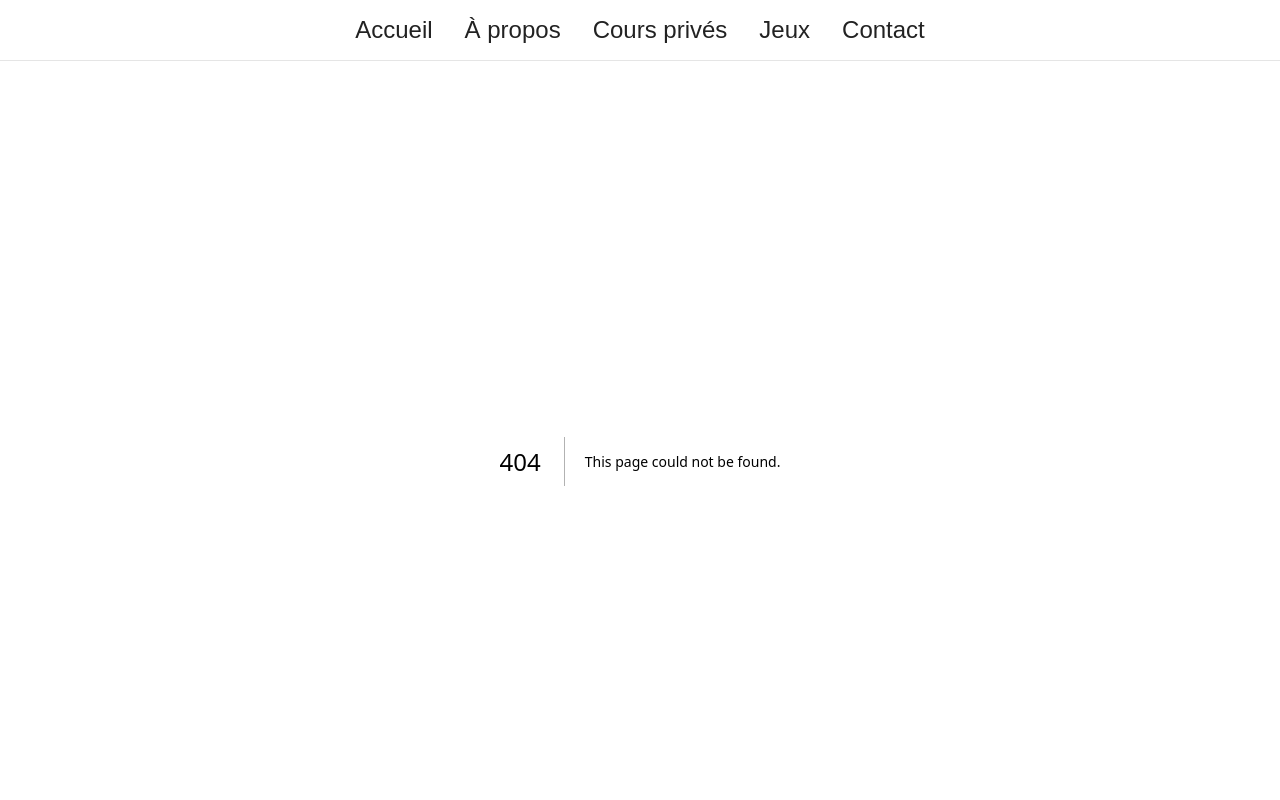
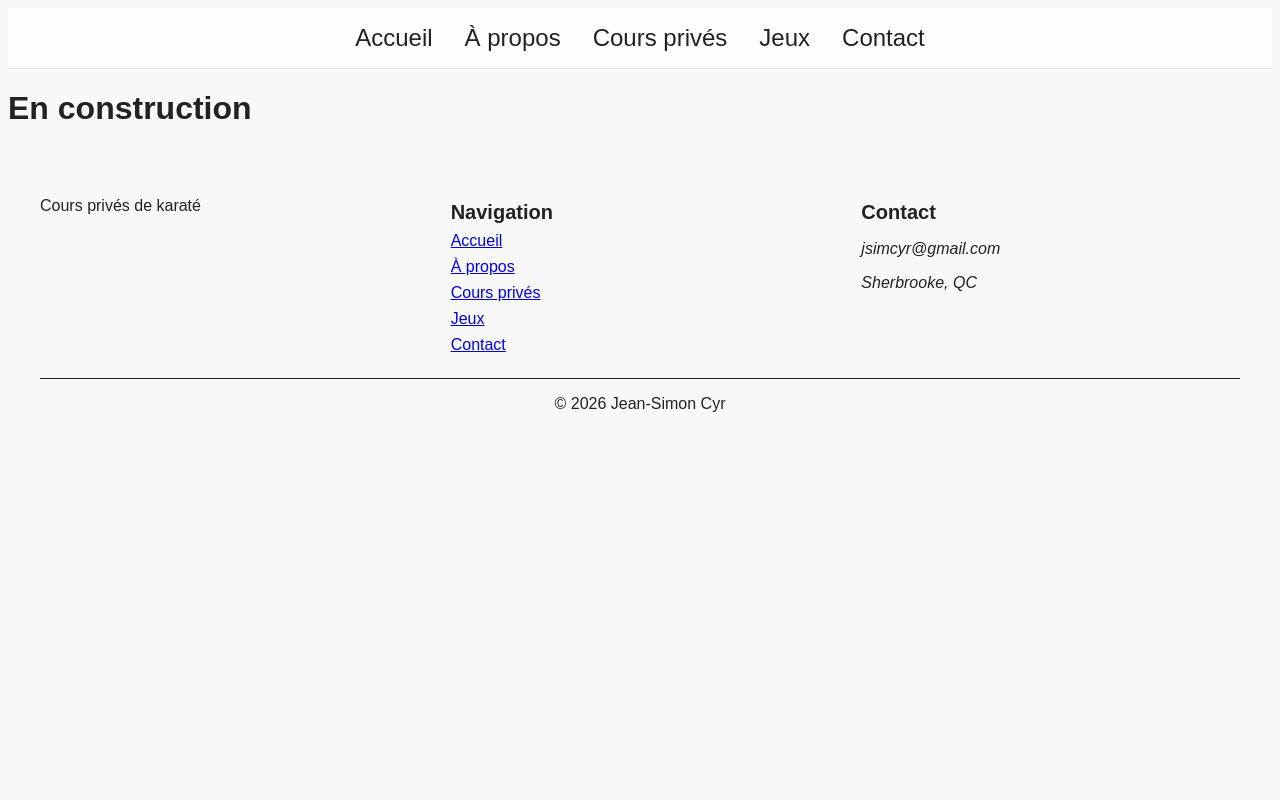
Before and after one commit to Jaska28/karate-website, a Next.js app: page /games in a window 1280 px wide. Before the commit this address had no page. Shown: the top 800 px of the page. Built offline with nearby package versions, Linux system fonts and the light colour scheme.

Commit message:
feat:add games page layout and styles

```diff
--- /dev/null
+++ b/app/games/page.tsx
@@ -0,0 +1,9 @@
+import styles from "@/app/about/page.module.css";
+
+export default function GamesPage() {
+    return (
+        <main className={styles.main}>
+            <h1>En construction</h1>
+        </main>
+    );
+}
```
Also changed, not shown: app/games/page.module.css (added).
